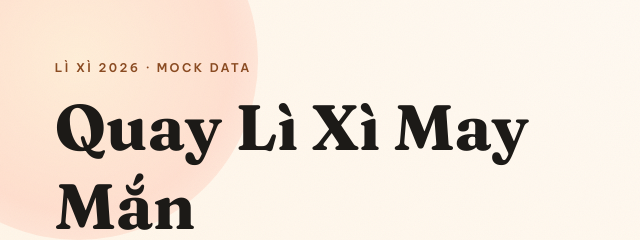
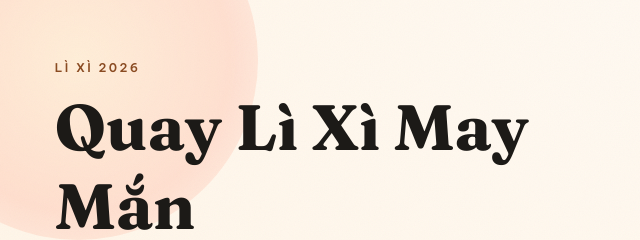
Before and after one commit to ngocanh910/random-lixi, a plain HTML site: page index.html in a window 1280 px wide. Shown: the top 240 px of the page, 22-662 px from the left. Drawn offline with Linux system fonts and the light colour scheme.

Commit message:
updateee

```diff
--- a/index.html
+++ b/index.html
@@ -17,7 +17,7 @@
   <main class="page">
     <header class="hero">
       <div class="hero-text">
-        <p class="eyebrow">Lì Xì 2026 · Mock Data</p>
+        <p class="eyebrow">Lì Xì 2026</p>
         <h1>Quay Lì Xì May Mắn</h1>
         <p class="sub">Nhấn nút để nhận một bao lì xì ngẫu nhiên. Có thể là tiền hoặc “chúc bạn may mắn lần sau”.</p>
         <button id="spinBtn" class="cta">Quay Ngay</button>
```
